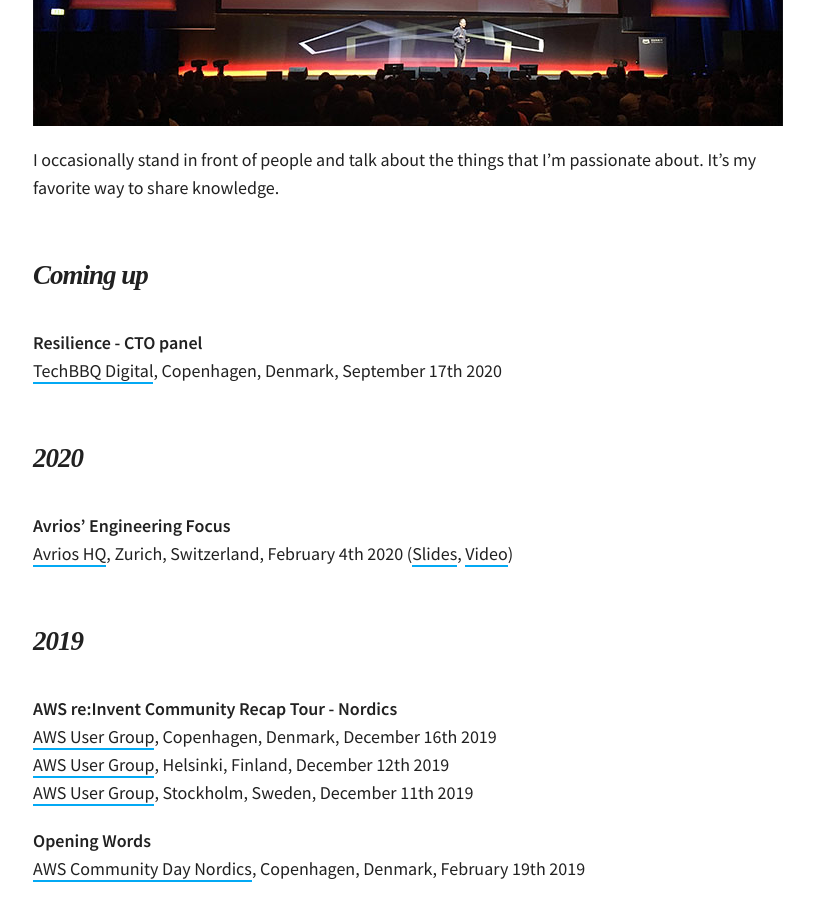
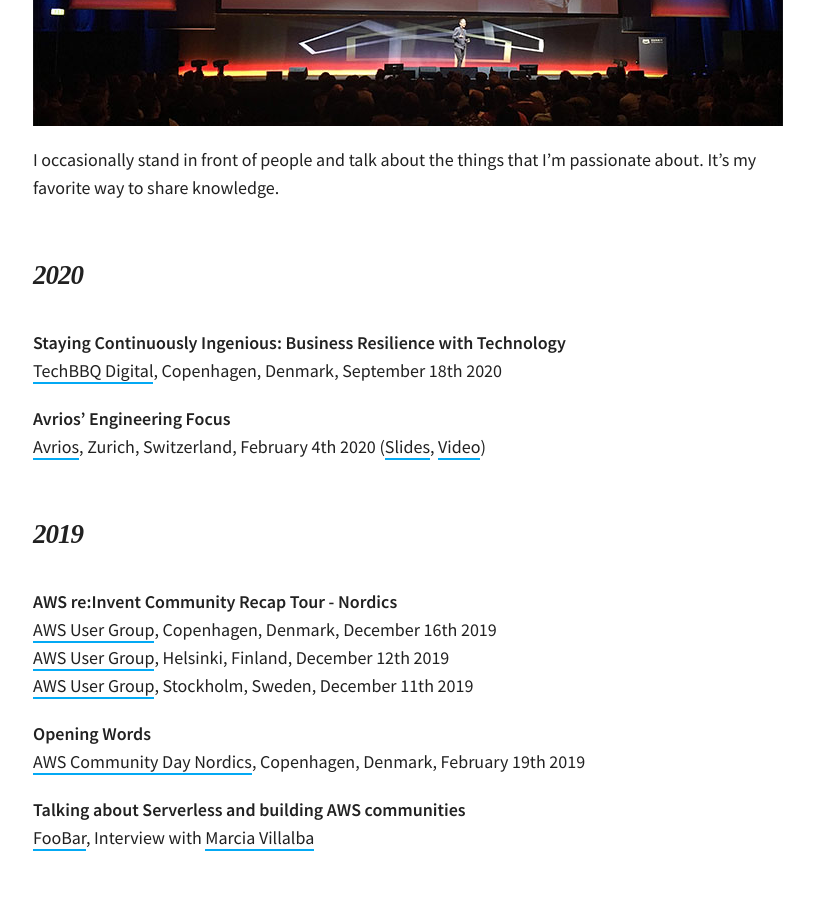
Before and after one commit to martinbuberl/martinbuberl.github.io, a Jekyll site: the page built from docs/speaking.md, in a window 1280 px wide and 900 px high, scrolled down 328 px. Shown: the whole window, without its empty margins (232-1046 px from the left). Built offline with Jekyll 4.4.1, drawn with Linux system fonts in a browser that asks for light colours; nearby versions of some CDN libraries; some web fonts are replaced.

Commit message:
Updated title of talk

```diff
--- a/docs/speaking.md
+++ b/docs/speaking.md
@@ -9,15 +9,18 @@ permalink: /speaking/
 
 I occasionally stand in front of people and talk about the things that I'm passionate about. It's my favorite way to share knowledge.
 
+<!--
 <h2 id="coming-up" class="has-permalink">Coming up<a class="permalink" title="Permalink" href="#coming-up">#</a></h2>
+-->
 
-**Resilience - CTO panel**<br/>
-[TechBBQ Digital](https://techbbq.dk/), Copenhagen, Denmark, September 17th 2020<br/>
 
 <h2 id="2020" class="has-permalink">2020<a class="permalink" title="Permalink" href="#2020">#</a></h2>
 
+**Staying Continuously Ingenious: Business Resilience with Technology**<br/>
+[TechBBQ Digital](https://techbbq.dk/), Copenhagen, Denmark, September 18th 2020<br/>
+
 **Avrios' Engineering Focus**<br/>
-[Avrios HQ](https://www.youtube.com/watch?v=PeN3AIkiMbQ), Zurich, Switzerland, February 4th 2020 ([Slides](https://docs.google.com/presentation/d/1T_kGQ7pU9O71exlPSwmFiWYJQajm1PWr6DIm4GBRDZc/edit?usp=sharing), [Video](https://www.youtube.com/watch?v=PeN3AIkiMbQ))<br/>
+[Avrios](https://www.youtube.com/watch?v=PeN3AIkiMbQ), Zurich, Switzerland, February 4th 2020 ([Slides](https://docs.google.com/presentation/d/1T_kGQ7pU9O71exlPSwmFiWYJQajm1PWr6DIm4GBRDZc/edit?usp=sharing), [Video](https://www.youtube.com/watch?v=PeN3AIkiMbQ))<br/>
 
 <h2 id="2019" class="has-permalink">2019<a class="permalink" title="Permalink" href="#2019">#</a></h2>
 
```
